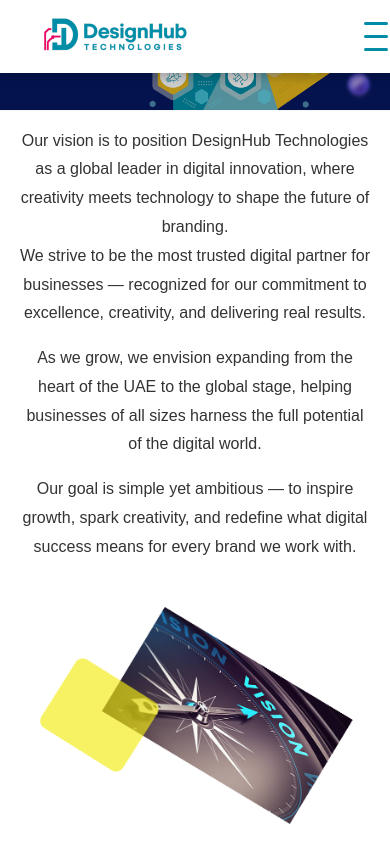
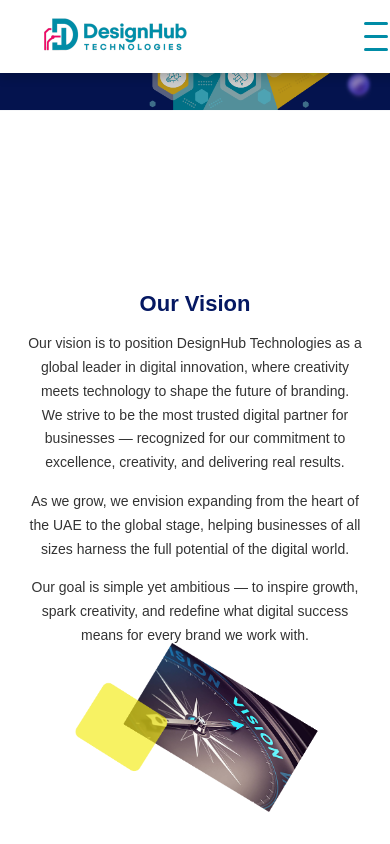
Before and after one commit to aimansheikh17/desgignHub, a React (Create React App) app: page /vision in a window 390 px wide. Built offline with nearby package versions, Linux system fonts and the light colour scheme.

Commit message:
seccc9013068000

```diff
--- a/src/styles/VisionMission.css
+++ b/src/styles/VisionMission.css
@@ -4,6 +4,7 @@ body {
   background: #ffffff;
 }
 
+/* ---------- Main Section ---------- */
 .visionmission-section {
   width: 100%;
   overflow: hidden;
@@ -30,7 +31,7 @@ body {
   align-items: flex-start;
   padding: 60px 5%;
   position: relative;
-  margin-top: -150px; /* overlaps under banner */
+  margin-top: -150px; /* overlap under banner */
 }
 
 .vision-text {
@@ -41,6 +42,7 @@ body {
   font-size: 32px;
   font-weight: 700;
   margin-bottom: 20px;
+  color: #051862;
 }
 
 .vision-text p {
@@ -61,7 +63,6 @@ body {
   transform: rotate(-10deg);
   margin-left: 120px;
   margin-top: -30px;
-
   z-index: 1;
   position: relative;
 }
@@ -84,6 +85,7 @@ body {
   font-weight: 700;
   margin-bottom: 20px;
   margin-top: -100px;
+  color: #051862;
 }
 
 .mission-text p {
@@ -100,12 +102,11 @@ body {
 }
 
 .mission-image img {
-    width: 100%;
-    margin-left: 50px;
-    z-index: 2;
-    position: relative;
-    margin-left: -100px;
-    margin-top: -100px;
+  width: 100%;
+  margin-left: -100px;
+  margin-top: -100px;
+  z-index: 2;
+  position: relative;
 }
 
 /* ---------- Responsive ---------- */
@@ -113,13 +114,65 @@ body {
   .vision-section,
   .mission-section {
     flex-direction: column;
+    align-items: center;
     text-align: center;
+    padding: 40px 20px;
+    margin-top: 0;
+  }
+
+  .vision-text,
+  .mission-text {
+    flex: none;
+    width: 100%;
+
+    text-align: center;
+    margin-top: 100px;
+  }
+
+  .vision-text h2,
+  .mission-text h2 {
+    font-size: 26px;
+    margin-bottom: 15px;
+  }
+
+  .vision-text p,
+  .mission-text p {
+    font-size: 15px;
+    line-height: 1.7;
+  }
+
+  .vision-image,
+  .mission-image {
+    flex: none;
+    width: 100%;
+    margin: 30px auto 0;
+    display: flex;
+    justify-content: center;
   }
 
   .vision-image img,
   .mission-image img {
     transform: rotate(0deg);
-    margin: 30px auto;
-    width: 90%;
+    width: 85%;
+    margin: 0;
+    border-radius: 10px;
+    margin-top: -50px;
   }
 }
+
+@media (max-width: 576px) {
+  .vision-text h2,
+  .mission-text h2 {
+    font-size: 22px;
+  }
+
+  .vision-text p,
+  .mission-text p {
+    font-size: 14px;
+  }
+
+  .vision-image img,
+  .mission-image img {
+    width: 70%;
+  }
+}
```
